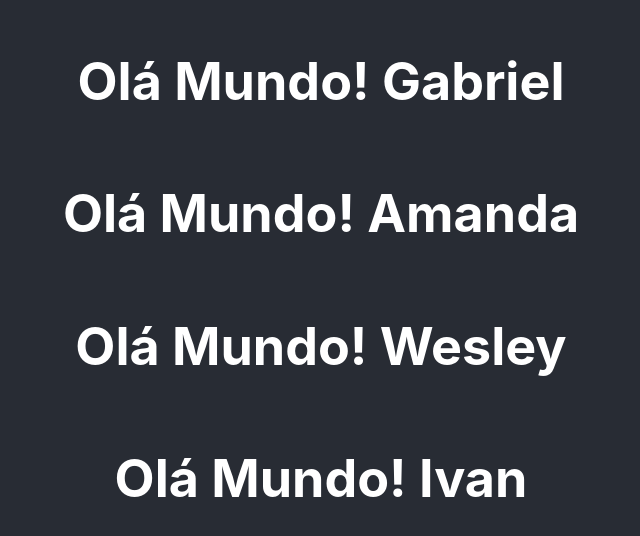
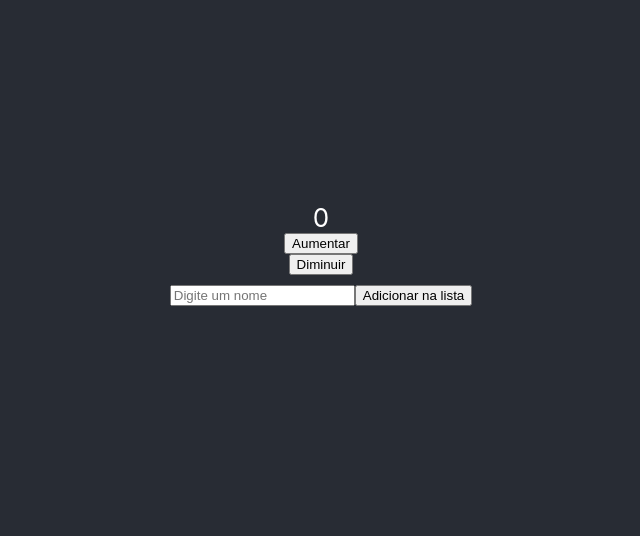
Before and after one commit to Kenzie-Academy-Brasil-Developers/m3-set-21, a React (Create React App) app: page / in a window 1280 px wide. Shown: the part 120-656 px from the top of the page, without its empty margins (319-959 px from the left). Built offline with nearby package versions, Linux system fonts and the light colour scheme.

Commit message:
feature: state, counter and list management

```diff
--- a/public/index.html
+++ b/public/index.html
@@ -24,7 +24,13 @@
       work correctly both with client-side routing and a non-root public URL.
       Learn how to configure a non-root public URL by running `npm run build`.
     -->
-    <title>React App</title>
+    <link rel="preconnect" href="https://fonts.googleapis.com" />
+    <link rel="preconnect" href="https://fonts.gstatic.com" crossorigin />
+    <link
+      href="https://fonts.googleapis.com/css2?family=Roboto:ital,wght@0,100;1,100&display=swap"
+      rel="stylesheet"
+    />
+    <title>Demo 02/02</title>
   </head>
   <body>
     <noscript>You need to enable JavaScript to run this app.</noscript>
--- a/src/App.js
+++ b/src/App.js
@@ -1,15 +1,51 @@
 /** Importações css, bibliotecas, importações de dentro react, componentes */
 import "./App.css";
-import Card from "./components/Card";
+import { useState } from "react";
+import Button from "./components/Button";
+import List from "./components/List";
+import Input from "./components/Input";
 
 function App() {
+  const [count, setCount] = useState(0);
+  const [name, setName] = useState("");
+  const [nameList, setNameList] = useState([]);
+
+  // Two way data binding
+
+  const sub = () => {
+    setCount(count - 1);
+  };
+
+  const addName = (event) => {
+    event.preventDefault();
+    if (name) {
+      setNameList([...nameList, { name }]);
+    }
+  };
+
+  console.log(nameList);
+
+  const logName = (name) => setNameList([...nameList, { name }]);
+
   return (
     <div className="App">
       <header className="App-header">
-        <Card name="Gabriel" />
-        <Card name="Amanda" />
-        <Card name="Wesley" />
-        <Card name="Ivan" />
+        {count}
+
+        {/* Sempre que tiver parametro, colocar arrow antes */}
+        <Button onClick={() => setCount(count + 1)}>Aumentar</Button>
+        <Button onClick={sub}>Diminuir</Button>
+
+        <form onSubmit={addName}>
+          <Input
+            placeholder="Digite um nome"
+            value={name}
+            onChange={(event) => setName(event.target.value)}
+          />
+          <Button type="submit">Adicionar na lista</Button>
+        </form>
+
+        <List list={nameList} logName={logName} />
       </header>
     </div>
   );
--- /dev/null
+++ b/src/components/Button/index.jsx
@@ -0,0 +1,6 @@
+// Retorno implicito nao pode ter state
+const Button = ({ children, onClick }) => (
+  <button onClick={onClick}>{children}</button>
+);
+
+export default Button;
--- /dev/null
+++ b/src/components/Button/styles.css
@@ -0,0 +1,2 @@
+.container {
+}
--- a/src/components/Card/index.jsx
+++ /dev/null
@@ -1,16 +0,0 @@
-/**Importação, componentes, libs, etc */
-
-// Chamada da função com as props no parametro se existirem
-const Card = ({ name }) => {
-  // Logíca acima do return
-
-  return (
-    <h1>
-      {/* Renderização do jsx e variáveis  */}
-      Olá Mundo! {name}
-    </h1>
-  );
-};
-
-// exportação para utilizar em outros lugares
-export default Card;
--- /dev/null
+++ b/src/components/Input/index.jsx
@@ -0,0 +1,5 @@
+const Input = ({ placeholder, onChange, value }) => {
+  return <input placeholder={placeholder} onChange={onChange} value={value} />;
+};
+
+export default Input;
--- /dev/null
+++ b/src/components/List/index.jsx
@@ -0,0 +1,13 @@
+const List = ({ list, logName }) => {
+  return (
+    <ul>
+      {list.map((item) => (
+        <li key={item.name} onClick={() => logName(item)}>
+          {item.name}
+        </li>
+      ))}
+    </ul>
+  );
+};
+
+export default List;
```
Also changed, not shown: src/pages/Dashboard/index.jsx (added), src/pages/Home/index.jsx (added).
